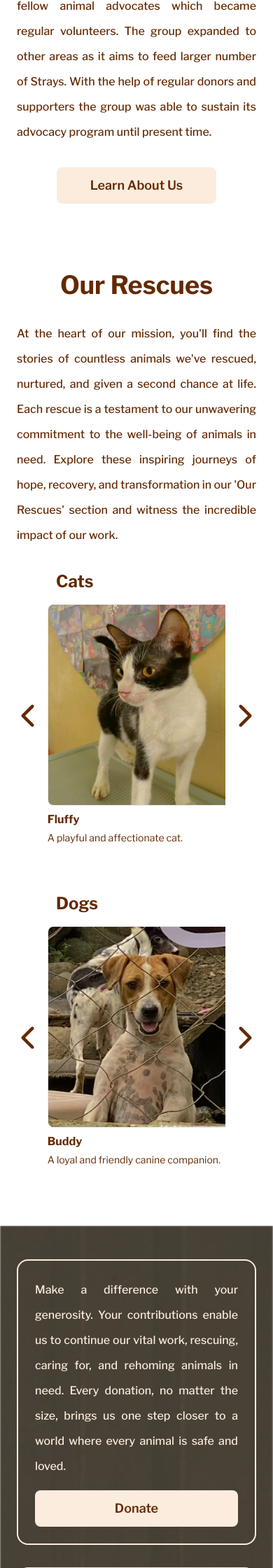
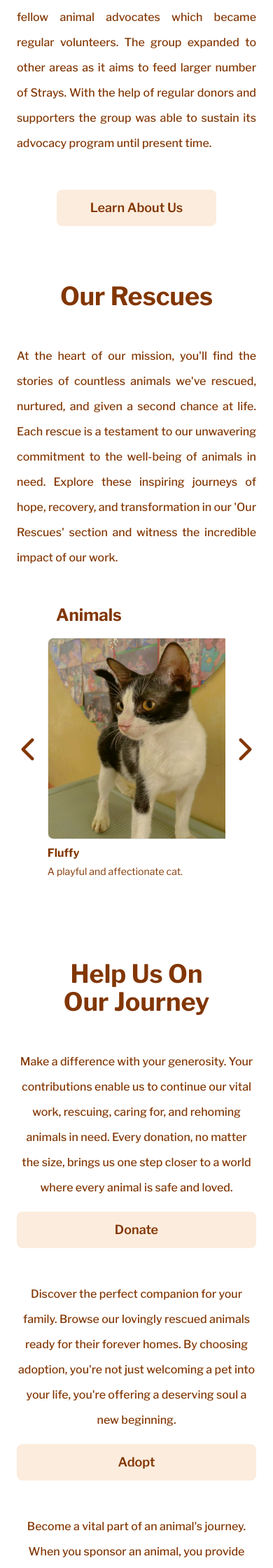
Before and after one commit to mjcarnaje/isf-web, a Flask app: page / in a window 390 px wide. Shown: the part 1280-3520 px from the top of the page at 70% size. Run offline with Flask 3, Linux system fonts and the light colour scheme; some libraries are stand-ins or nearby versions.

Commit message:
refactor: added primary color shades

```diff
--- a/web/static/css/styles.css
+++ b/web/static/css/styles.css
@@ -716,21 +716,17 @@
   position: relative;
 }
 
-.inset-0 {
-  inset: 0px;
-}
-
 .inset-y-0 {
   top: 0px;
   bottom: 0px;
 }
 
+.left-0 {
+  left: 0px;
+}
+
 .right-0 {
   right: 0px;
-}
-
-.left-0 {
-  left: 0px;
 }
 
 .top-20 {
@@ -794,20 +782,24 @@
   height: 16rem;
 }
 
+.h-72 {
+  height: 18rem;
+}
+
 .h-80 {
   height: 20rem;
+}
+
+.h-auto {
+  height: auto;
 }
 
 .h-full {
   height: 100%;
 }
 
-.h-72 {
-  height: 18rem;
-}
-
-.h-auto {
-  height: auto;
+.min-h-\[200px\] {
+  min-height: 200px;
 }
 
 .min-h-\[40vh\] {
@@ -838,32 +826,20 @@
   width: 1rem;
 }
 
-.w-auto {
-  width: auto;
+.w-52 {
+  width: 13rem;
 }
 
 .w-full {
   width: 100%;
 }
 
-.w-96 {
-  width: 24rem;
+.w-8\/12 {
+  width: 66.666667%;
 }
 
-.w-28 {
-  width: 7rem;
-}
-
-.w-48 {
-  width: 12rem;
-}
-
-.w-52 {
-  width: 13rem;
-}
-
-.w-64 {
-  width: 16rem;
+.max-w-5xl {
+  max-width: 64rem;
 }
 
 .max-w-6xl {
@@ -1006,13 +978,9 @@
   scroll-behavior: smooth;
 }
 
-.hyphens-manual {
-  -webkit-hyphens: manual;
-          hyphens: manual;
-}
-
-.rounded-2xl {
-  border-radius: 1rem;
+.hyphens-auto {
+  -webkit-hyphens: auto;
+          hyphens: auto;
 }
 
 .rounded-lg {
@@ -1046,17 +1004,8 @@
   border-width: 1px;
 }
 
-.border-2 {
-  border-width: 2px;
-}
-
 .border-b {
   border-bottom-width: 1px;
-}
-
-.border-primary_light {
-  --tw-border-opacity: 1;
-  border-color: rgb(252 236 221 / var(--tw-border-opacity));
 }
 
 .bg-\[\#D4E2D4\] {
@@ -1079,28 +1028,9 @@
   background-color: rgb(239 68 68 / var(--tw-bg-opacity));
 }
 
-.bg-secondary {
-  --tw-bg-opacity: 1;
-  background-color: rgb(255 242 204 / var(--tw-bg-opacity));
-}
-
 .bg-white {
   --tw-bg-opacity: 1;
   background-color: rgb(255 255 255 / var(--tw-bg-opacity));
-}
-
-.bg-red-50 {
-  --tw-bg-opacity: 1;
-  background-color: rgb(254 242 242 / var(--tw-bg-opacity));
-}
-
-.bg-red-300 {
-  --tw-bg-opacity: 1;
-  background-color: rgb(252 165 165 / var(--tw-bg-opacity));
-}
-
-.bg-opacity-40 {
-  --tw-bg-opacity: 0.4;
 }
 
 .bg-hero-image {
@@ -1117,10 +1047,6 @@
 
 .bg-our-rescue-3 {
   background-image: url('/static/images/our_rescue_3.png');
-}
-
-.bg-ways-to-make-better {
-  background-image: url('/static/images/ways_to_make_better.png');
 }
 
 .bg-cover {
@@ -1157,20 +1083,8 @@
   padding: 0.75rem;
 }
 
-.p-6 {
-  padding: 1.5rem;
-}
-
 .p-8 {
   padding: 2rem;
-}
-
-.p-5 {
-  padding: 1.25rem;
-}
-
-.p-2 {
-  padding: 0.5rem;
 }
 
 .px-12 {
@@ -1188,24 +1102,14 @@
   padding-right: 1.5rem;
 }
 
-.py-16 {
-  padding-top: 4rem;
-  padding-bottom: 4rem;
+.py-12 {
+  padding-top: 3rem;
+  padding-bottom: 3rem;
 }
 
 .py-2 {
   padding-top: 0.5rem;
   padding-bottom: 0.5rem;
-}
-
-.py-20 {
-  padding-top: 5rem;
-  padding-bottom: 5rem;
-}
-
-.py-28 {
-  padding-top: 7rem;
-  padding-bottom: 7rem;
 }
 
 .py-3 {
@@ -1218,14 +1122,9 @@
   padding-bottom: 1rem;
 }
 
-.px-8 {
-  padding-left: 2rem;
-  padding-right: 2rem;
-}
-
-.py-12 {
-  padding-top: 3rem;
-  padding-bottom: 3rem;
+.py-8 {
+  padding-top: 2rem;
+  padding-bottom: 2rem;
 }
 
 .pb-4 {
@@ -1280,14 +1163,24 @@
   line-height: 1.75rem;
 }
 
+.text-sm {
+  font-size: 0.875rem;
+  line-height: 1.25rem;
+}
+
 .text-xs {
   font-size: 0.75rem;
   line-height: 1rem;
 }
 
-.text-sm {
-  font-size: 0.875rem;
-  line-height: 1.25rem;
+.text-7xl {
+  font-size: 4.5rem;
+  line-height: 1;
+}
+
+.text-5xl {
+  font-size: 3rem;
+  line-height: 1;
 }
 
 .font-bold {
@@ -1332,16 +1221,6 @@
   color: rgb(55 65 81 / var(--tw-text-opacity));
 }
 
-.text-primary {
-  --tw-text-opacity: 1;
-  color: rgb(100 41 2 / var(--tw-text-opacity));
-}
-
-.text-primary_light {
-  --tw-text-opacity: 1;
-  color: rgb(252 236 221 / var(--tw-text-opacity));
-}
-
 .text-red-500 {
   --tw-text-opacity: 1;
   color: rgb(239 68 68 / var(--tw-text-opacity));
@@ -1352,16 +1231,28 @@
   color: rgb(255 255 255 / var(--tw-text-opacity));
 }
 
+.text-primary-500 {
+  --tw-text-opacity: 1;
+  color: rgb(130 54 3 / var(--tw-text-opacity));
+}
+
+.text-primary-200 {
+  --tw-text-opacity: 1;
+  color: rgb(208 86 5 / var(--tw-text-opacity));
+}
+
+.text-primary-400 {
+  --tw-text-opacity: 1;
+  color: rgb(156 65 4 / var(--tw-text-opacity));
+}
+
+.text-primary-100 {
+  --tw-text-opacity: 1;
+  color: rgb(234 97 6 / var(--tw-text-opacity));
+}
+
 .opacity-80 {
   opacity: 0.8;
-}
-
-.mix-blend-overlay {
-  mix-blend-mode: overlay;
-}
-
-.mix-blend-darken {
-  mix-blend-mode: darken;
 }
 
 .shadow-sm {
@@ -1370,23 +1261,14 @@
   box-shadow: var(--tw-ring-offset-shadow, 0 0 #0000), var(--tw-ring-shadow, 0 0 #0000), var(--tw-shadow);
 }
 
-.blur-\[3px\] {
-  --tw-blur: blur(3px);
-  filter: var(--tw-blur) var(--tw-brightness) var(--tw-contrast) var(--tw-grayscale) var(--tw-hue-rotate) var(--tw-invert) var(--tw-saturate) var(--tw-sepia) var(--tw-drop-shadow);
+.shadow-2xl {
+  --tw-shadow: 0 25px 50px -12px rgb(0 0 0 / 0.25);
+  --tw-shadow-colored: 0 25px 50px -12px var(--tw-shadow-color);
+  box-shadow: var(--tw-ring-offset-shadow, 0 0 #0000), var(--tw-ring-shadow, 0 0 #0000), var(--tw-shadow);
 }
 
-.blur-\[1px\] {
-  --tw-blur: blur(1px);
-  filter: var(--tw-blur) var(--tw-brightness) var(--tw-contrast) var(--tw-grayscale) var(--tw-hue-rotate) var(--tw-invert) var(--tw-saturate) var(--tw-sepia) var(--tw-drop-shadow);
-}
-
-.brightness-0 {
-  --tw-brightness: brightness(0);
-  filter: var(--tw-blur) var(--tw-brightness) var(--tw-contrast) var(--tw-grayscale) var(--tw-hue-rotate) var(--tw-invert) var(--tw-saturate) var(--tw-sepia) var(--tw-drop-shadow);
-}
-
-.brightness-50 {
-  --tw-brightness: brightness(.5);
+.drop-shadow-2xl {
+  --tw-drop-shadow: drop-shadow(0 25px 25px rgb(0 0 0 / 0.15));
   filter: var(--tw-blur) var(--tw-brightness) var(--tw-contrast) var(--tw-grayscale) var(--tw-hue-rotate) var(--tw-invert) var(--tw-saturate) var(--tw-sepia) var(--tw-drop-shadow);
 }
 
@@ -1404,9 +1286,49 @@
   transition-duration: 300ms;
 }
 
-.hover\:bg-slate-50:hover {
-  --tw-bg-opacity: 1;
-  background-color: rgb(248 250 252 / var(--tw-bg-opacity));
+/* Hide scrollbar for Chrome, Safari and Opera */
+
+.no-scrollbar::-webkit-scrollbar {
+  display: none;
+}
+
+/* Hide scrollbar for IE, Edge and Firefox */
+
+.no-scrollbar {
+  -ms-overflow-style: none;
+  /* IE and Edge */
+  scrollbar-width: none;
+  /* Firefox */
+}
+
+/* Define the styles for the scrollbar */
+
+::-webkit-scrollbar {
+  width: 8px;
+  /* Width of the scrollbar */
+}
+
+::-webkit-scrollbar-thumb {
+  background-color: #555;
+  /* Color of the scrollbar thumb */
+  border-radius: 4px;
+  /* Rounded corners of the thumb */
+}
+
+::-webkit-scrollbar-track {
+  background-color: #f1f1f1;
+  /* Color of the scrollbar track */
+}
+
+/* For Firefox */
+
+/* Note: Firefox uses a different pseudo-element */
+
+/* You may need to use different styles for Firefox */
+
+* {
+  scrollbar-color: #555 #f1f1f1;
+  scrollbar-width: thin;
 }
 
 .hover\:bg-slate-100:hover {
--- a/web/templates/home.html
+++ b/web/templates/home.html
@@ -6,105 +6,90 @@
 {% block content %}
   <div class="flex items-center justify-center w-full min-h-[80vh] bg-no-repeat bg-center bg-cover bg-hero-image">
     <div class="flex flex-col items-center space-y-4 text-center">
-      <h1 class="text-6xl font-bold text-white">Feed Furr A Cause</h1>
-      <p class="text-white">In Service to the Hungry and Weak</p>
+      <h1 class="text-5xl font-extrabold text-white md:text-7xl">Feed Furr A Cause</h1>
+      <p class="font-semibold text-white md:text-lg">In Service to the Hungry and Weak</p>
     </div>
   </div>
   <div class="flex flex-col items-center w-full px-6 py-12 md:py-16 lg:py-20">
-    <div class="w-full max-w-6xl space-y-8">
-      <h1 class="text-4xl font-bold text-center text-primary">About us</h1>
-      <p class="font-medium leading-9 text-justify md:text-center text-primary">
+    <div class="w-full max-w-5xl space-y-12">
+      <h1 class="text-4xl font-bold text-center text-primary-500">About us</h1>
+      <p class="font-medium leading-9 text-justify md:text-center text-primary-500">
         ISF or Iligan Stray Feeders is a non-profit non government organization which focuses on feeding Stray animals in and around the city. It was founded and spearheaded by Trusty Choice O. Espinosa as it aims in promoting animal welfare through Stray Feeding Program. First Stray Feeding activity was conducted on December 9, 2020 and by January 7, 2021 ISF was formally organized. Through constant and regular Stray Feeding Program the group attracted a number of fellow animal advocates which became regular volunteers. The group expanded to other areas as it aims to feed larger number of Strays. With the help of regular donors and supporters the group was able to sustain its advocacy program until present time.
       </p>
       <div class="flex items-center justify-center">
         <a href="{{ url_for('about_us',) }}"
-           class="px-12 py-3 text-lg font-semibold transition-all duration-300 rounded-lg bg-primary_light text-primary hover:bg-opacity-80">
+           class="px-12 py-3 text-lg font-semibold transition-all duration-300 rounded-lg bg-primary_light text-primary-500 hover:bg-opacity-80">
           Learn About Us
         </a>
       </div>
     </div>
   </div>
-  <div class="flex flex-col items-center w-full px-6 py-12 md:py-16 lg:py-20">
-    <div class="w-full max-w-6xl space-y-8">
-      <h1 class="text-4xl font-bold text-center text-primary">Our Rescues</h1>
+  <div class="flex flex-col items-center w-full px-6 py-8 md:py-10 lg:py-12">
+    <div class="w-full max-w-6xl space-y-12 ">
+      <div class="space-y-12">
+        <h1 class="text-4xl font-bold text-center text-primary-500">Our Rescues</h1>
         <div class="flex-col hidden w-full h-64 gap-5 md:flex md:flex-row">
           <div class="flex-1 bg-no-repeat bg-cover rounded-xl bg-our-rescue-1"></div>
           <div class="flex-1 bg-no-repeat bg-cover rounded-xl bg-our-rescue-2"></div>
           <div class="flex-1 bg-no-repeat bg-cover rounded-xl bg-our-rescue-3"></div>
         </div>
-      <p class="font-medium leading-9 text-justify md:text-center text-primary">
+        <p class="max-w-5xl mx-auto font-medium leading-9 text-justify md:text-center text-primary-500">
           At the heart of our mission, you'll find the stories of countless animals we've rescued, nurtured, and given a second chance at life. Each rescue is a testament to our unwavering commitment to the well-being of animals in need. Explore these inspiring journeys of hope, recovery, and transformation in our 'Our Rescues' section and witness the incredible impact of our work.
         </p>
+      </div>
       <div class="flex flex-col items-start w-full space-y-4">
-        <h1 class="text-2xl font-bold text-center pl-14 text-primary">Cats</h1>
+        <h1 class="text-2xl font-bold text-center pl-14 text-primary-500">Animals</h1>
         <div class="relative flex w-full space-x-2">
-          <div class="flex items-center justify-center w-12 transition-all duration-150 cursor-pointer h-80 gallery__cat--left-button">
-            <i class="text-4xl text-primary fa-solid fa-chevron-left"></i>
+          <div class="flex items-center justify-center w-12 transition-all duration-150 cursor-pointer h-80 gallery__animals--left-button">
+            <i class="text-4xl text-primary-500 fa-solid fa-chevron-left"></i>
           </div>
-          <div class="flex w-full gap-4 pb-4 overflow-y-auto scroll-smooth gallery__cat--items">
-            {% for item in rescue_cats %}
+          <div class="flex w-full gap-4 pb-4 overflow-y-auto no-scrollbar scroll-smooth gallery__animals--items">
+            {% for item in rescue_animals %}
               {{ render_landing_gallery_item(item.image_url, item.name, item.description) }}
             {% endfor %}
           </div>
-          <div class="flex items-center justify-center w-12 transition-all duration-150 cursor-pointer h-80 gallery__cat--right-button">
-            <i class="text-4xl text-primary fa-solid fa-chevron-right"></i>
-          </div>
-        </div>
-      </div>
-      <div class="flex flex-col items-start w-full space-y-4">
-        <h1 class="text-2xl font-bold text-center pl-14 text-primary">Dogs</h1>
-        <div class="relative flex w-full space-x-2">
-          <div class="flex items-center justify-center w-12 transition-all duration-150 cursor-pointer h-80 gallery__dog--left-button">
-            <i class="text-4xl text-primary fa-solid fa-chevron-left"></i>
-          </div>
-          <div class="flex w-full gap-4 pb-4 overflow-y-auto scroll-smooth gallery__dog--items">
-            {% for item in rescue_dogs %}
-              {{ render_landing_gallery_item(item.image_url, item.name, item.description) }}
-            {% endfor %}
-          </div>
-          <div class="flex items-center justify-center w-12 transition-all duration-150 cursor-pointer h-80 gallery__dog--right-button">
-            <i class="text-4xl text-primary fa-solid fa-chevron-right"></i>
+          <div class="flex items-center justify-center w-12 transition-all duration-150 cursor-pointer h-80 gallery__animals--right-button">
+            <i class="text-4xl text-primary-500 fa-solid fa-chevron-right"></i>
           </div>
         </div>
       </div>
     </div>
   </div>
-  <div class="relative flex items-center justify-center w-full min-h-[40vh] overflow-hidden">
-    <div class="absolute inset-0 w-full h-full bg-no-repeat bg-cover bg-center bg-ways-to-make-better brightness-50 blur-[1px]">
-    </div>
-    <div class="z-10 flex flex-col items-center w-full max-w-6xl px-6 py-12 space-y-8 md:py-16 lg:py-20">
-      <div class="flex flex-col items-start w-full gap-8 md:flex-row space-between">
-        <div class="flex flex-col self-stretch justify-between flex-1 p-6 space-y-4 border-2 border-primary_light bg-opacity-40 rounded-2xl">
-          <p class="font-medium leading-9 text-justify hyphens-manual text-primary_light">
+  <div class="relative flex flex-col py-12 md:py-16 lg:py-20 px-6 space-y-12 items-center justify-center w-full min-h-[40vh] overflow-hidden">
+    <h1 class="w-8/12 text-4xl font-bold text-center text-primary-500">Help Us On Our Journey</h1>
+    <div class="z-10 flex flex-col items-center w-full max-w-6xl">
+      <div class="flex flex-col items-start w-full gap-12 md:flex-row space-between">
+        <div class="flex flex-col self-stretch justify-between flex-1 space-y-4">
+          <p class="font-medium leading-9 text-center text-primary-500">
             Make a difference with your generosity. Your contributions enable us to continue our vital work, rescuing, caring for, and rehoming animals in need. Every donation, no matter the size, brings us one step closer to a world where every animal is safe and loved.
           </p>
           <a href="{{ url_for('donate.index',) }}"
-             class="flex items-center justify-center w-full p-3 text-lg font-semibold transition-all duration-300 rounded-lg bg-primary_light text-primary hover:bg-opacity-80">
+             class="flex items-center justify-center w-full p-3 text-lg font-semibold transition-all duration-300 rounded-lg bg-primary_light text-primary-500 hover:bg-opacity-80">
             Donate
           </a>
         </div>
-        <div class="flex flex-col self-stretch justify-between flex-1 p-6 space-y-4 border-2 border-primary_light bg-opacity-40 rounded-2xl">
-          <p class="font-medium leading-9 text-justify text-primary_light">
+        <div class="flex flex-col self-stretch justify-between flex-1 space-y-4">
+          <p class="font-medium leading-9 text-center text-primary-500">
             Discover the perfect companion for your family. Browse our lovingly rescued animals ready for their forever homes. By choosing adoption, you're not just welcoming a pet into your life, you're offering a deserving soul a new beginning.
           </p>
           <a href="{{ url_for('adopt.index',) }}"
-             class="flex items-center justify-center w-full p-3 text-lg font-semibold transition-all duration-300 rounded-lg bg-primary_light text-primary hover:bg-opacity-80">
+             class="flex items-center justify-center w-full p-3 text-lg font-semibold transition-all duration-300 rounded-lg bg-primary_light text-primary-500 hover:bg-opacity-80">
             Adopt
           </a>
         </div>
-        <div class="flex flex-col self-stretch justify-between flex-1 p-6 space-y-4 border-2 border-primary_light bg-opacity-40 rounded-2xl">
-          <p class="font-medium leading-9 text-justify text-primary_light">
+        <div class="flex flex-col self-stretch justify-between flex-1 space-y-4">
+          <p class="font-medium leading-9 text-center text-primary-500">
             Become a vital part of an animal's journey. When you sponsor an animal, you provide them with the support they need for rehabilitation and care. Your sponsorship ensures their well-being and transformation, and you can follow their progress with pride.
           </p>
           <a href="{{ url_for('sponsor.index',) }}"
-             class="flex items-center justify-center w-full p-3 text-lg font-semibold transition-all duration-300 rounded-lg bg-primary_light text-primary hover:bg-opacity-80">
+             class="flex items-center justify-center w-full p-3 text-lg font-semibold transition-all duration-300 rounded-lg bg-primary_light text-primary-500 hover:bg-opacity-80">
             Sponsor
           </a>
         </div>
       </div>
     </div>
   </div>
-  <div class="flex justify-center px-6 py-12 bg-secondary md:py-16 lg:py-20">
+  <div class="flex justify-center px-6 py-12 md:py-16 lg:py-20">
     <div class="flex flex-col items-center w-full max-w-6xl gap-12 md:flex-row">
       <div class="flex-1">
         <img src="{{ url_for('static', filename='images/shelter.png') }}"
@@ -113,13 +98,13 @@
              width="auto" />
       </div>
       <div class="flex flex-col items-center flex-1 space-y-6">
-        <h1 class="text-4xl font-bold text-center text-primary">Our Shelter</h1>
-        <p class="font-medium leading-9 text-justify md:text-center text-primary">
+        <h1 class="text-4xl font-bold text-center text-primary-500">Our Shelter</h1>
+        <p class="font-medium leading-9 text-justify hyphens-auto text-primary-500">
           As Iligan Stray Feeders establishes its presence and reputation in the animal advocacy arena, the group has decided to expand its services to include rescue and adoption. This led to the creation of ISFAC, which stands for Iligan Stray Foster and Adoption Center. ISFAC was officially registered with the Securities and Exchange Commission on July 23, 2021. Currently, the group manages a mini shelter as its pilot program, following a procedure that involves rescuing, fostering, rehabilitating, and then rehoming animals. To date, ISFAC has been run and operated by a dedicated team of volunteers who have since become regular members. They continue to serve the helpless and voiceless stray animals in our society.
         </p>
         <div>
           <a href="{{ url_for('donate.index',) }}"
-             class="flex items-center justify-center px-12 py-3 text-lg font-semibold transition-all duration-300 rounded-lg bg-primary_light text-primary hover:bg-opacity-80">
+             class="flex items-center justify-center px-12 py-3 text-lg font-semibold transition-all duration-300 rounded-lg bg-primary_light text-primary-500 hover:bg-opacity-80">
             Support the Shelter
           </a>
         </div>
@@ -127,13 +112,10 @@
     </div>
   </div>
   <script>
-    const galleryCatItems = document.querySelector(".gallery__cat--items")
-    const galleryCatLeftButton = document.querySelector(".gallery__cat--left-button")
-    const galleryCatRightButton = document.querySelector(".gallery__cat--right-button")
+    const galleryAnimalsItems = document.querySelector(".gallery__animals--items")
+    const galleryAnimalsLeftButton = document.querySelector(".gallery__animals--left-button")
+    const galleryAnimalsRightButton = document.querySelector(".gallery__animals--right-button")
 
-    const galleryDogItems = document.querySelector(".gallery__dog--items")
-    const galleryDogLeftButton = document.querySelector(".gallery__dog--left-button")
-    const galleryDogRightButton = document.querySelector(".gallery__dog--right-button")
 
     function scrollToLeft(element){
       element.scrollBy(-330, 0)
@@ -143,19 +125,14 @@
       element.scrollBy(330, 0)
     }
 
-    galleryCatLeftButton.addEventListener("click", () => {
-      scrollToLeft(galleryCatItems)
+    galleryAnimalsLeftButton.addEventListener("click", () => {
+      scrollToLeft(galleryAnimalsItems)
     })
-    galleryCatRightButton.addEventListener("click", () => {
-      scrollToRight(galleryCatItems)
+    galleryAnimalsRightButton.addEventListener("click", () => {
+      scrollToRight(galleryAnimalsItems)
     })
 
-    galleryDogLeftButton.addEventListener("click", () => {
-      scrollToLeft(galleryDogItems)
-    })
-    galleryDogRightButton.addEventListener("click", () => {
-      scrollToRight(galleryDogItems)
-    })
+
 
   </script>
 {% endblock content %}
--- a/web/templates/macros/landing-gallery-item.html
+++ b/web/templates/macros/landing-gallery-item.html
@@ -8,8 +8,8 @@
            height="auto" />
     </div>
     <div class="space-y-1">
-      <h3 class="font-bold text-primary">{{ name }}</h3>
-      <p class="text-sm text-primary">{{ description }}</p>
+      <h3 class="font-bold text-primary-500">{{ name }}</h3>
+      <p class="text-sm text-primary-500">{{ description }}</p>
     </div>
   </div>
 {% endmacro %}
--- a/web/templates/partials/footer.html
+++ b/web/templates/partials/footer.html
@@ -9,13 +9,13 @@
                width="auto"
                height="auto" />
         </div>
-        <p class="font-semibold text-primary">Iligan Stray Feeders</p>
+        <p class="font-semibold text-primary-500">Iligan Stray Feeders</p>
       </div>
       <div class="space-y-4 md:text-center">
-        <p class="text-primary">
+        <p class="text-primary-500">
           <span class="font-semibold">Shelter Address:</span> Prk 4, Mimbalot, Buru-un, Iligan City
         </p>
-        <p class="text-primary">
+        <p class="text-primary-500">
           <span class="font-semibold">Residential HeadQuarter:</span>
           Block 6 Lot 3 Orchid Homes, Santiago, Iligan City
         </p>
--- a/web/templates/partials/navbar.html
+++ b/web/templates/partials/navbar.html
@@ -1,6 +1,5 @@
 {% block navbar %}
   {% set navigations = [
-      { 'name': 'About Us', 'url': url_for('about_us'), 'page': 'about-us'},
       { 'name': 'Rescues', 'url': url_for('rescue.index'), 'page': 'rescue'},
       { 'name': 'Adopt', 'url': url_for('adopt.index'), 'page': 'adopt'},
       { 'name': 'Donate', 'url': url_for('donate.index'), 'page': 'donate'},
@@ -20,7 +19,7 @@
         {% for navigation in navigations %}
           <li class="rounded-lg cursor-pointer">
             <a href="{{ navigation.url }}"
-               class="flex items-center px-6 py-4 text-md {{ 'text-primary opacity-80' if active_page != navigation.page else 'font-semibold text-primary' }}">
+               class="flex items-center px-6 py-4 text-md {{ 'text-primary-400' if active_page != navigation.page else 'font-bold text-primary-500' }}">
               {{ navigation.name }}
             </a>
           </li>
@@ -47,7 +46,7 @@
         {% for navigation in navigations %}
           <li class="rounded-lg cursor-pointer hover:bg-slate-100">
             <a href="{{ navigation.url }}"
-               class="flex items-center px-6 py-4 text-md text-primary {{ 'font-semibold' if active_page == navigation.page else 'opacity-80' }}">
+               class="flex items-center px-6 py-4 text-md text-primary-500 {{ 'font-semibold' if active_page == navigation.page else 'opacity-80' }}">
               {{ navigation.name }}
             </a>
           </li>
```
Also changed, not shown: other parts of web/static/css/styles.css (+66 -85 lines), tailwind.config.js (+11 -1 lines), web/__init__.py (+22 -39 lines), web/static/css/tailwind.css (+44 -0 lines), web/templates/about_us.html (+26 -2 lines), web/static/images/ISF-Organization Structure.png (added). Lines whose indentation alone changed are shown as unchanged.
